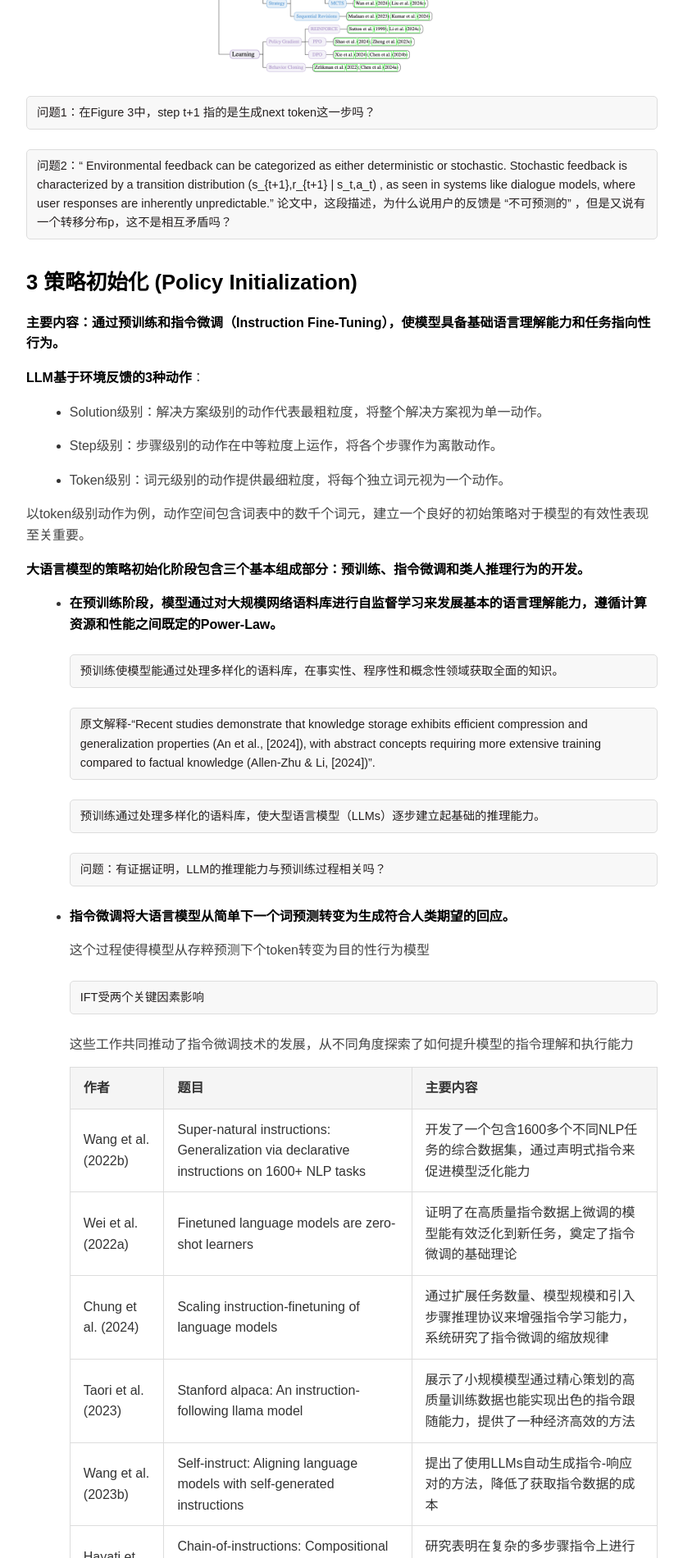
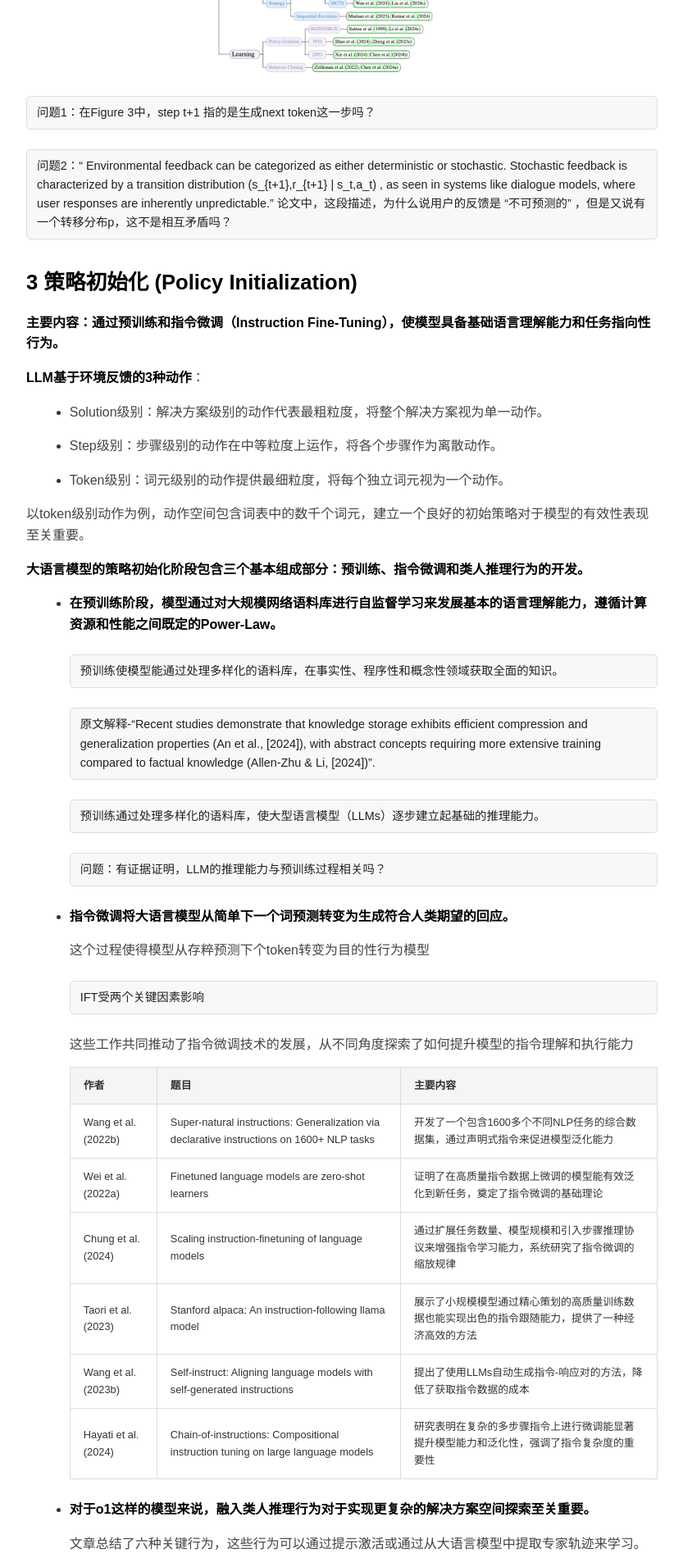
Before and after one commit to JasonDepblu/JasonDepblu.github.io, a Jekyll site: the page built from _posts/2025-02-19-Reasoning-model-reproduced.markdown, in a window 1280 px wide. Shown: the part 2494-4394 px from the top of the page at 82% size, without its empty margins (223-1056 px from the left). Built offline with Jekyll 4.4.1, drawn with Linux system fonts in a browser that asks for light colours; formulas are drawn with MathJax 3; grey boxes are pictures that could not be loaded.

Commit message:
new post about reasoning model2 ，fix the media params

```diff
--- a/assets/css/custom.css
+++ b/assets/css/custom.css
@@ -456,6 +456,7 @@
   padding: 0.75rem 1rem;
   text-align: left;
   vertical-align: middle;
+  font-size: 1vw;
 }
 
 article table th {
@@ -582,7 +583,9 @@
   article table {
     width: 100%;
     max-width: 100%;
-    overflow-x: auto;  /* 启用水平滚动 */
+    overflow-x: auto; /* 启用水平滚动 */
+  }
+
 }
 
 /* Very Small Screens (e.g., Phones) */
```
